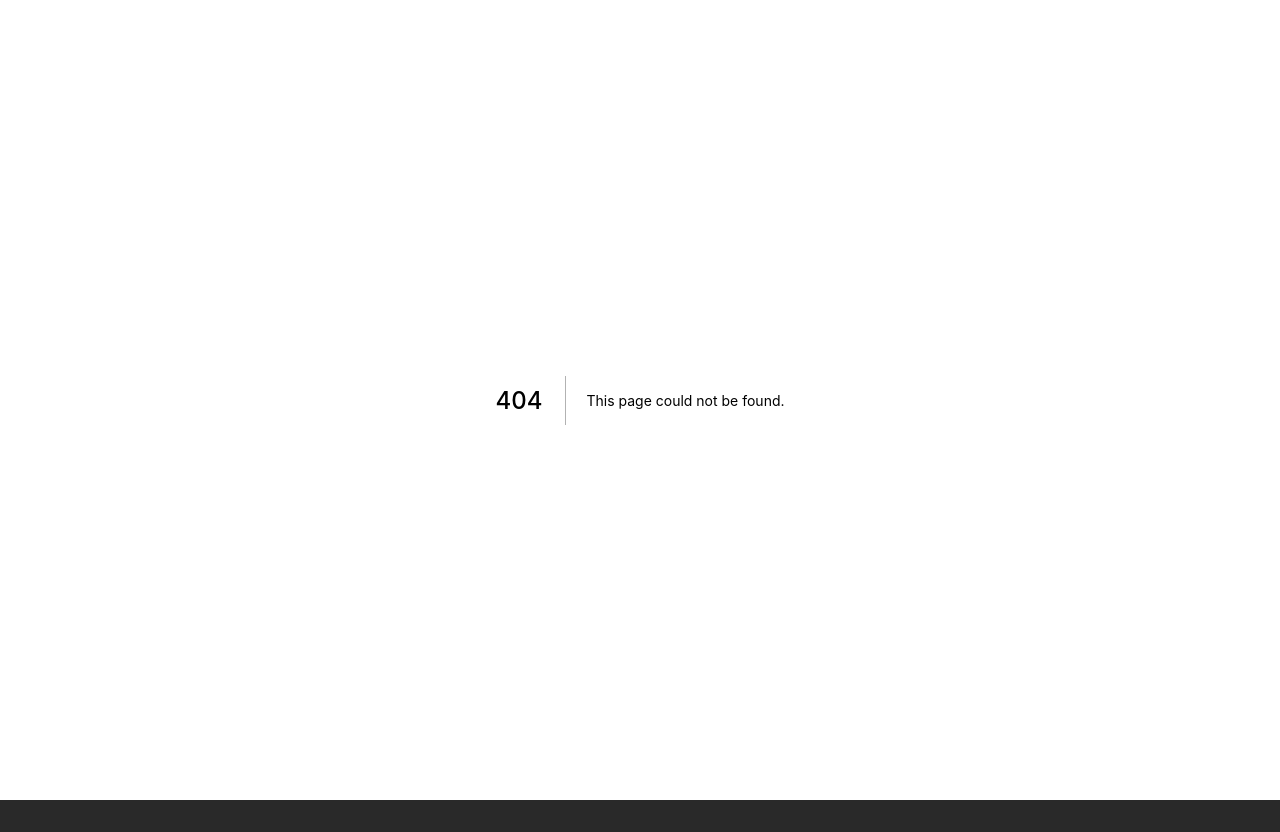
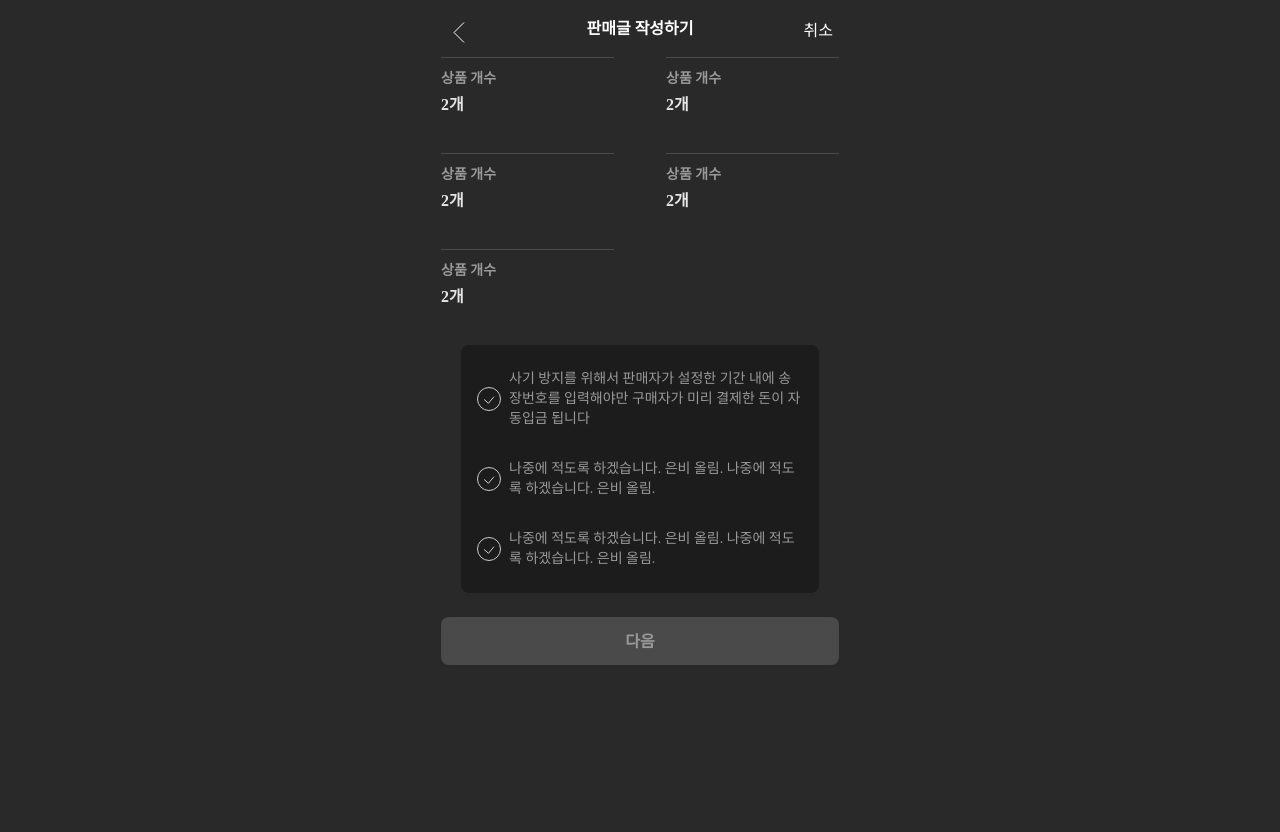
Before and after one commit to Team-JustPay/JustPay-Client, a Next.js app: page /sell/checkinfo in a window 1280 px wide. Before the commit this address had no page. After the commit the page ends 800 px from the top, so only its background shows below. Built offline with nearby package versions, Linux system fonts and the light colour scheme; a web font is replaced by a local one.

Commit message:
feat: 판매 옵션 확정 페이지 UI 구현

```diff
--- /dev/null
+++ b/components/sell/sellInfo/CheckBoxContents.tsx
@@ -0,0 +1,36 @@
+import React from 'react';
+import styled from 'styled-components';
+import CheckRadio from 'components/common/CheckRadio';
+interface CheckBoxContentsProps {
+  noticeContent: string;
+}
+export default function CheckBoxContents({ noticeContent }: CheckBoxContentsProps) {
+  return (
+    <Root>
+      <StyledNoticeContainer>
+        <CheckRadio />
+        <StyledNotice>{noticeContent}</StyledNotice>
+      </StyledNoticeContainer>
+    </Root>
+  );
+}
+
+const Root = styled.div`
+  display: flex;
+  justify-content: center;
+`;
+
+const StyledNoticeContainer = styled.div`
+  display: flex;
+  align-items: center;
+  width: 32.6rem;
+  justify-content: space-between;
+`;
+
+const StyledNotice = styled.p`
+  color: ${({ theme }) => theme.colors.gray2};
+  ${({ theme }) => theme.fonts.regular14pt};
+
+  line-height: 2rem;
+  width: 29.4rem;
+`;
--- /dev/null
+++ b/components/sell/sellInfo/CheckInfoBox.tsx
@@ -0,0 +1,32 @@
+import React from 'react';
+import styled from 'styled-components';
+
+interface CheckInfoBoxProps {
+  infoTitle: string;
+  infoText: string;
+}
+
+export default function CheckInfoBox({ infoTitle, infoText }: CheckInfoBoxProps) {
+  return (
+    <Root>
+      <StyledInfoTitle>{infoTitle}</StyledInfoTitle>
+      <StyledInfoText>{infoText}</StyledInfoText>
+    </Root>
+  );
+}
+
+const Root = styled.div`
+  height: 9.6rem;
+  width: 17.3rem;
+  border-top: 1px solid ${({ theme }) => theme.colors.gray0};
+`;
+const StyledInfoTitle = styled.h1`
+  color: ${({ theme }) => theme.colors.gray2};
+  ${({ theme }) => theme.fonts.title14pt};
+  margin-top: 1.2rem;
+`;
+const StyledInfoText = styled.p`
+  color: ${({ theme }) => theme.colors.gray4};
+  ${({ theme }) => theme.fonts.title16pt}
+  margin-top: 0.8rem;
+`;
--- /dev/null
+++ b/pages/sell/checkinfo.tsx
@@ -0,0 +1,65 @@
+import React from 'react';
+import styled from 'styled-components';
+import Header from 'components/common/Header';
+import BigButton from 'components/common/BigButton';
+import { TITLE, MENU } from 'constants/headerMessage';
+import theme from 'styles/theme';
+import CheckInfoBox from 'components/sell/sellInfo/CheckInfoBox';
+import CheckBoxContents from 'components/sell/sellInfo/CheckBoxContents';
+
+export default function checkInfomation() {
+  return (
+    <Root>
+      <Header isHavingBackButton title={TITLE.ADD_SELLPOST} rightButtonText={MENU.CANCEL} />
+      {/* 유저가 선택한 옵션을 여기서 작업 */}
+      <StyledUserChoiceContainer>
+        <CheckInfoBox infoTitle="상품 개수" infoText=" 2개" />
+        <CheckInfoBox infoTitle="상품 개수" infoText=" 2개" />
+        <CheckInfoBox infoTitle="상품 개수" infoText=" 2개" />
+        <CheckInfoBox infoTitle="상품 개수" infoText=" 2개" />
+        <CheckInfoBox infoTitle="상품 개수" infoText=" 2개" />
+      </StyledUserChoiceContainer>
+
+      {/* 유저가 체크할 수 있는 버튼이 담긴 컨테이너 */}
+      <StyledCheckboxContainer>
+        <CheckBoxContents noticeContent="사기 방지를 위해서 판매자가 설정한 기간 내에 송장번호를 입력해야만 구매자가 미리 결제한 돈이 자동입금 됩니다" />
+        <CheckBoxContents noticeContent="나중에 적도록 하겠습니다. 은비 올림. 나중에 적도록 하겠습니다. 은비 올림. " />
+        <CheckBoxContents noticeContent="나중에 적도록 하겠습니다. 은비 올림. 나중에 적도록 하겠습니다. 은비 올림. " />
+      </StyledCheckboxContainer>
+      <BigButton text="다음" isDisabled onClick={() => {}} />
+    </Root>
+  );
+}
+
+const Root = styled.div`
+  display: flex;
+  flex-direction: column;
+  align-items: center;
+
+  width: 100%;
+`;
+
+const StyledUserChoiceContainer = styled.div`
+  display: flex;
+  flex-wrap: wrap;
+  justify-content: space-between;
+`;
+
+const StyledCheckboxContainer = styled.div`
+  display: flex;
+  justify-content: space-between;
+  flex-direction: column;
+
+  background-color: ${theme.colors.grey_popup};
+  border-radius: 0.8rem;
+  width: 35.8rem;
+  height: 24.8rem;
+
+  padding: 2.4rem 1.6rem;
+  margin-bottom: 2.4rem;
+`;
+
+// const Text = styled.div`
+//   color: ${theme.colors.gray2};
+//   ${theme.fonts.regular14pt};
+// `;
--- a/styles/theme.ts
+++ b/styles/theme.ts
@@ -34,7 +34,7 @@ function FONT({ weight, size, lineHeight }: Font): string {
 const fonts = {
   title20pt: FONT({ weight: 700, size: 2.0, lineHeight: 24 }),
   title18pt: FONT({ weight: 700, size: 1.8, lineHeight: 21 }),
-  title16pt: FONT({ weight: 700, size: 1.7, lineHeight: 19 }),
+  title16pt: FONT({ weight: 700, size: 1.6, lineHeight: 19 }),
 
   medium16pt: FONT({ weight: 500, size: 1.6, lineHeight: 19 }),
   regular16pt: FONT({ weight: 400, size: 1.6, lineHeight: 19 }),
```
